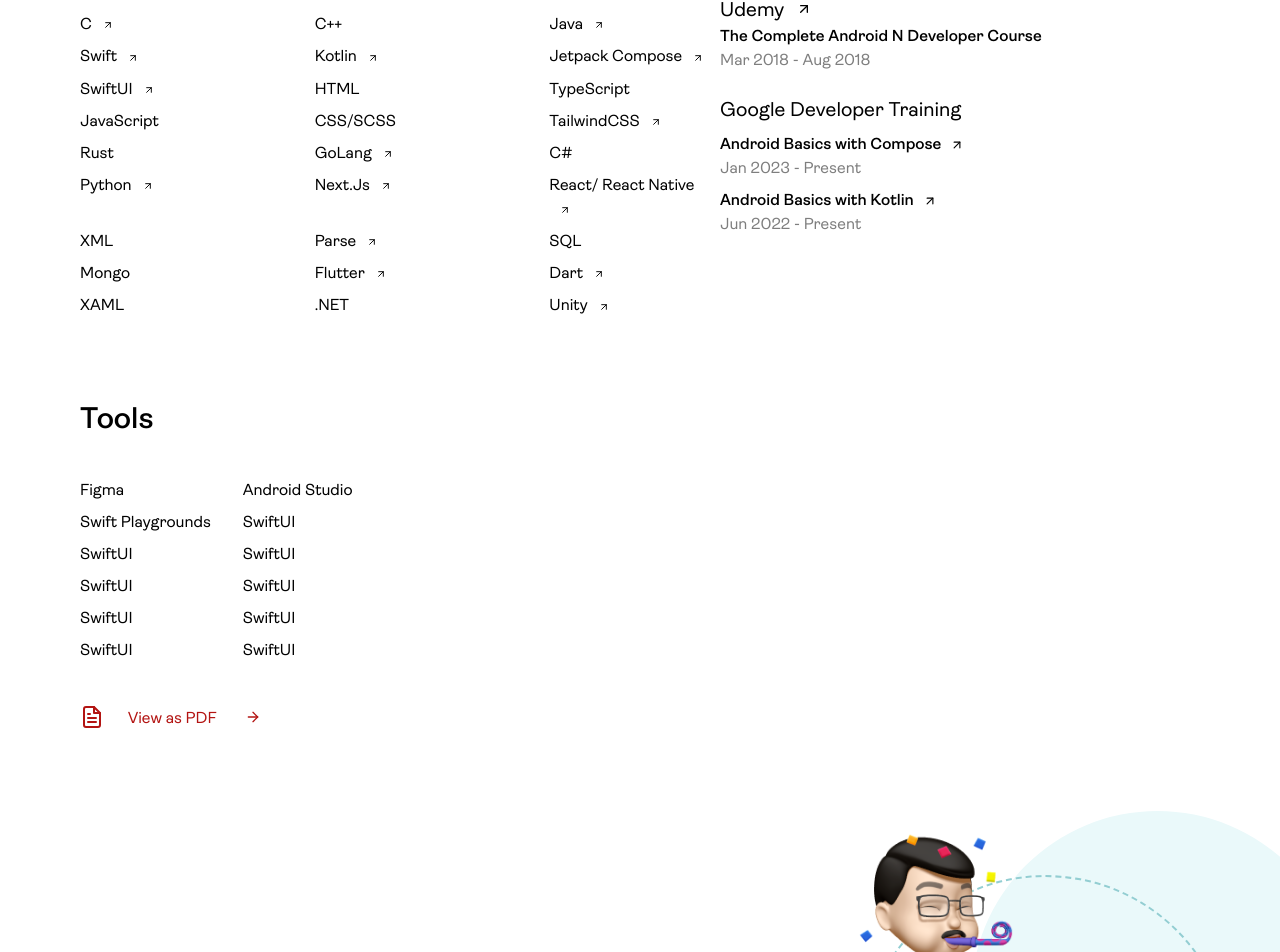
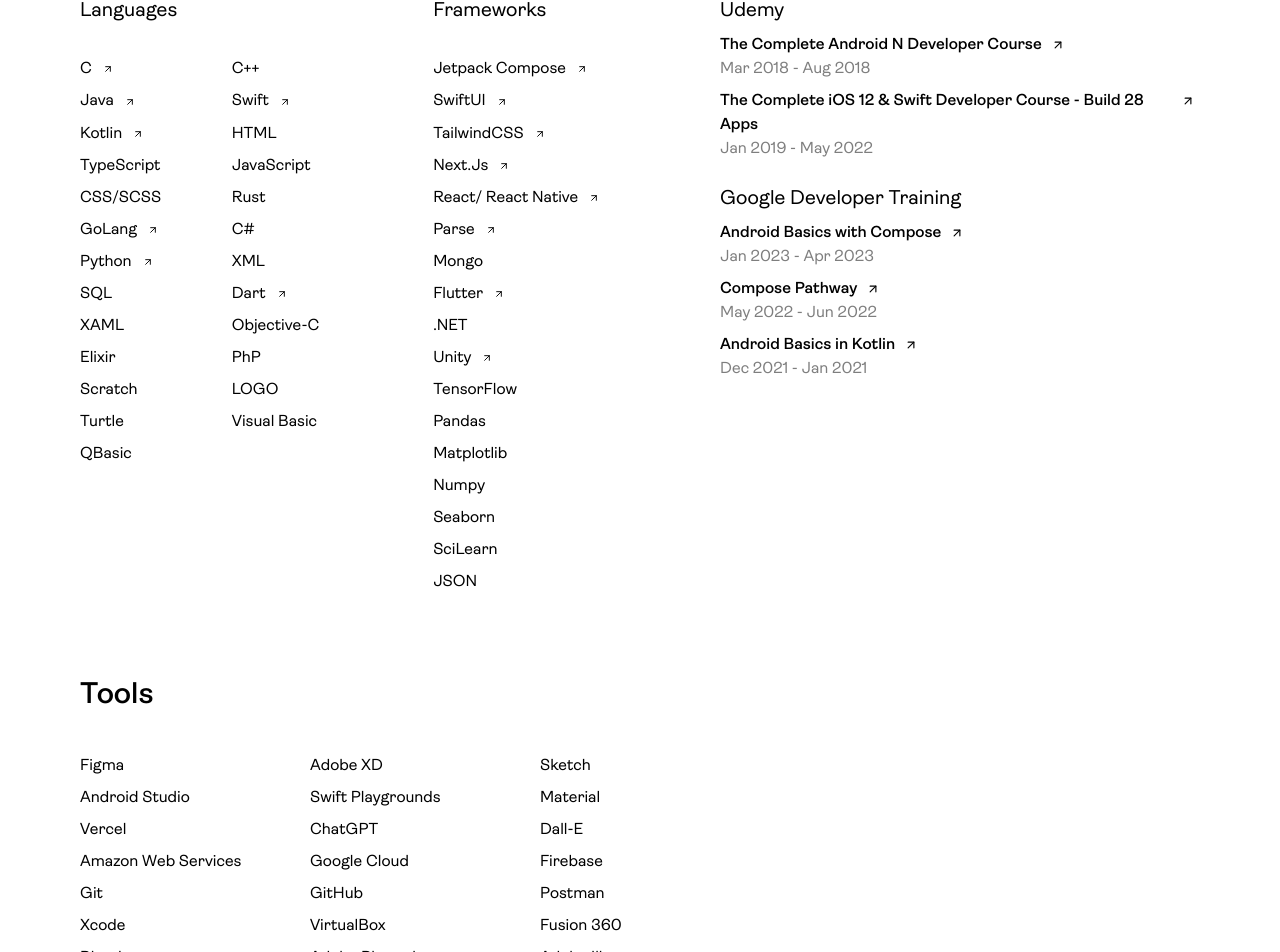
Before and after one commit to ManasMalla/manasmalla.github.io, a Next.js app: page / in a window 1280 px wide. Shown: the part 3376-4328 px from the top of the page. Built offline with nearby package versions, Linux system fonts and the light colour scheme.

Commit message:
Added `tools` section
Signed-off-by: Manas Malla <manasmalla.dev@gmail.com>

```diff
--- a/src/pages/index.tsx
+++ b/src/pages/index.tsx
@@ -218,7 +218,9 @@
                 <div className="w-full flex-grow">
                   <h3 className="text-3xl font-semibold mt-6">Skills</h3>
                   <div className="flex my-11 justify-between">
-                    <ul className="grid grid-cols-3 gap-x-16 my-4 gap-y-2">
+                    <div>
+                      <h4 className="text-xl pb-4">Languages</h4>
+                      <ul className="grid grid-cols-2 gap-x-16 my-4 gap-y-2">
                         <li>
                           C
                           <Link
@@ -256,6 +258,55 @@
                             <ArrowUpRight className="py-[0.4rem] inline" />
                           </Link>
                         </li>
+                        <li>HTML</li>
+                        <li>TypeScript</li>
+                        <li>JavaScript</li>
+                        <li>CSS/SCSS</li>
+                        <li>Rust</li>
+                        <li>
+                          GoLang
+                          <Link
+                            href="https://www.peoriapublicschools.org/northmoor"
+                            className="ml-1"
+                          >
+                            <ArrowUpRight className="py-[0.4rem] inline" />
+                          </Link>
+                        </li>
+                        <li>C#</li>
+                        <li>
+                          Python
+                          <Link
+                            href="https://www.peoriapublicschools.org/northmoor"
+                            className="ml-1"
+                          >
+                            <ArrowUpRight className="py-[0.4rem] inline" />
+                          </Link>
+                        </li>
+                        <li>XML</li>
+                        <li>SQL</li>
+                        <li>
+                          Dart
+                          <Link
+                            href="https://www.peoriapublicschools.org/northmoor"
+                            className="ml-1"
+                          >
+                            <ArrowUpRight className="py-[0.4rem] inline" />
+                          </Link>
+                        </li>
+                        <li>XAML</li>
+                        <li>Objective-C</li>
+                        <li>Elixir</li>
+                        <li>PhP</li>
+                        <li>Scratch</li>
+                        <li>LOGO</li>
+                        <li>Turtle</li>
+                        <li>Visual Basic</li>
+                        <li>QBasic</li>
+                      </ul>
+                    </div>
+                    <div>
+                      <h4 className="text-xl pb-4">Frameworks</h4>
+                      <ul className="grid grid-cols-1 gap-x-16 my-4 gap-y-2">
                         <li>
                           Jetpack Compose
                           <Link
@@ -274,32 +325,8 @@
                             <ArrowUpRight className="py-[0.4rem] inline" />
                           </Link>
                         </li>
-                      <li>HTML</li>
-                      <li>TypeScript</li>
-                      <li>JavaScript</li>
-                      <li>CSS/SCSS</li>
                         <li>
                           TailwindCSS
-                        <Link
-                          href="https://www.peoriapublicschools.org/northmoor"
-                          className="ml-1"
-                        >
-                          <ArrowUpRight className="py-[0.4rem] inline" />
-                        </Link>
-                      </li>
-                      <li>Rust</li>
-                      <li>
-                        GoLang
-                        <Link
-                          href="https://www.peoriapublicschools.org/northmoor"
-                          className="ml-1"
-                        >
-                          <ArrowUpRight className="py-[0.4rem] inline" />
-                        </Link>
-                      </li>
-                      <li>C#</li>
-                      <li>
-                        Python
                           <Link
                             href="https://www.peoriapublicschools.org/northmoor"
                             className="ml-1"
@@ -325,7 +352,6 @@
                             <ArrowUpRight className="py-[0.4rem] inline" />
                           </Link>
                         </li>
-                      <li>XML</li>
                         <li>
                           Parse
                           <Link
@@ -335,27 +361,13 @@
                             <ArrowUpRight className="py-[0.4rem] inline" />
                           </Link>
                         </li>
-                      <li>SQL</li>
                         <li>Mongo</li>
                         <li>
                           Flutter
-                        <Link
-                          href="https://www.peoriapublicschools.org/northmoor"
-                          className="ml-1"
-                        >
+                          <Link href="/skills/flutter" className="ml-1">
                             <ArrowUpRight className="py-[0.4rem] inline" />
                           </Link>
                         </li>
-                      <li>
-                        Dart
-                        <Link
-                          href="https://www.peoriapublicschools.org/northmoor"
-                          className="ml-1"
-                        >
-                          <ArrowUpRight className="py-[0.4rem] inline" />
-                        </Link>
-                      </li>
-                      <li>XAML</li>
                         <li>.NET</li>
                         <li>
                           Unity
@@ -366,7 +378,15 @@
                             <ArrowUpRight className="py-[0.4rem] inline" />
                           </Link>
                         </li>
+                        <li>TensorFlow</li>
+                        <li>Pandas</li>
+                        <li>Matplotlib</li>
+                        <li>Numpy</li>
+                        <li>Seaborn</li>
+                        <li>SciLearn</li>
+                        <li>JSON</li>
                       </ul>
+                    </div>
                     <div />
                   </div>
                 </div>
@@ -376,6 +396,42 @@
                   </h3>
                   <div className="my-11 flex flex-col gap-6">
                     <div>
+                      <div className="flex">
+                        <h4 className="text-xl">Udemy</h4>
+                        {/* <Link
+                          href="https://productexperts.withgoogle.com/"
+                          className=" ml-2"
+                        >
+                          <ArrowUpRight className="p-1" />
+                        </Link> */}
+                      </div>
+                      <div className="flex mt-2">
+                        <h5 className="text-md font-semibold">
+                          The Complete Android N Developer Course
+                        </h5>
+                        <Link
+                          href="https://www.udemy.com/course/complete-android-n-developer-course/"
+                          className="ml-1"
+                        >
+                          <ArrowUpRight className="p-[0.32rem]" />
+                        </Link>
+                      </div>
+                      <p className="text-md opacity-50">Mar 2018 - Aug 2018</p>
+                      <div className="flex mt-2">
+                        <h5 className="text-md font-semibold">
+                          The Complete iOS 12 & Swift Developer Course - Build
+                          28 Apps
+                        </h5>
+                        <Link
+                          href="https://www.udemy.com/course/ios-12-developer-course"
+                          className="ml-1"
+                        >
+                          <ArrowUpRight className="p-[0.32rem]" />
+                        </Link>
+                      </div>
+                      <p className="text-md opacity-50">Jan 2019 - May 2022</p>
+                    </div>
+                    {/* <div>
                       <div className="flex">
                         <h4 className="text-xl">Udemy</h4>
                         <Link
@@ -389,7 +445,8 @@
                         The Complete Android N Developer Course
                       </h5>
                       <p className="text-md opacity-50">Mar 2018 - Aug 2018</p>
-                    </div>
+                      <h5>The Complete iOS 13 & Swift Developer Course</h5>
+                    </div> */}
                     <div>
                       <div className="flex">
                         <h4 className="text-xl">Google Developer Training</h4>
@@ -405,25 +462,37 @@
                           Android Basics with Compose
                         </h5>
                         <Link
-                          href="https://developer.android.com/teach"
+                          href="https://developer.android.com/courses/android-basics-compose/course"
                           className="ml-1"
                         >
                           <ArrowUpRight className="p-[0.32rem]" />
                         </Link>
                       </div>
-                      <p className="text-md opacity-50">Jan 2023 - Present</p>
+                      <p className="text-md opacity-50">Jan 2023 - Apr 2023</p>
                       <div className="flex mt-2">
                         <h5 className="text-md font-semibold">
-                          Android Basics with Kotlin
+                          Compose Pathway
                         </h5>
                         <Link
-                          href="https://developer.android.com/teach"
+                          href="https://developer.android.com/courses/pathways/compose"
                           className="ml-1"
                         >
                           <ArrowUpRight className="p-[0.32rem]" />
                         </Link>
                       </div>
-                      <p className="text-md opacity-50">Jun 2022 - Present</p>
+                      <p className="text-md opacity-50">May 2022 - Jun 2022</p>
+                      <div className="flex mt-2">
+                        <h5 className="text-md font-semibold">
+                          Android Basics in Kotlin
+                        </h5>
+                        <Link
+                          href="https://developer.android.com/courses/android-basics-kotlin/course"
+                          className="ml-1"
+                        >
+                          <ArrowUpRight className="p-[0.32rem]" />
+                        </Link>
+                      </div>
+                      <p className="text-md opacity-50">Dec 2021 - Jan 2021</p>
                     </div>
                     {/* <div>
                       <div className="flex">
@@ -452,19 +521,37 @@
                   <h3 className="text-3xl font-semibold mt-6">Tools</h3>
                   <div className="flex my-6">
                     <div>
-                      <ul className="grid grid-cols-2 gap-x-8 my-4 gap-y-2">
+                      <ul className="grid grid-cols-3 gap-x-8 my-4 gap-y-2">
                         <li>Figma</li>
+                        <li>Adobe XD</li>
+                        <li>Sketch</li>
                         <li>Android Studio</li>
                         <li>Swift Playgrounds</li>
-                        <li>SwiftUI</li>
-                        <li>SwiftUI</li>
-                        <li>SwiftUI</li>
-                        <li>SwiftUI</li>
-                        <li>SwiftUI</li>
-                        <li>SwiftUI</li>
-                        <li>SwiftUI</li>
-                        <li>SwiftUI</li>
-                        <li>SwiftUI</li>
+                        <li>Material</li>
+                        <li>Vercel</li>
+                        <li>ChatGPT</li>
+                        <li>Dall-E</li>
+                        <li>Amazon Web Services</li>
+                        <li>Google Cloud</li>
+                        <li>Firebase</li>
+                        <li>Git</li>
+                        <li>GitHub</li>
+                        <li>Postman</li>
+                        <li>Xcode</li>
+                        <li>VirtualBox</li>
+                        <li>Fusion 360</li>
+                        <li>Blender</li>
+                        <li>Adobe Photoshop</li>
+                        <li>Adobe Illustrator</li>
+                        <li>Adobe Character Animator</li>
+                        <li>Adobe After Effects</li>
+                        <li>Adobe Media Encoder</li>
+                        <li>Adobe Audition</li>
+                        <li>Raspberry Pi</li>
+                        <li>Gradle</li>
+                        <li>CMake</li>
+                        <li>ec2</li>
+                        <li>Node.Js</li>
                       </ul>
                     </div>
                   </div>
--- /dev/null
+++ b/src/pages/skills/flutter/index.tsx
@@ -0,0 +1,3 @@
+export default function FlutterSkillset() {
+  return <div></div>;
+}
```
Lines whose indentation alone changed are shown as unchanged.
